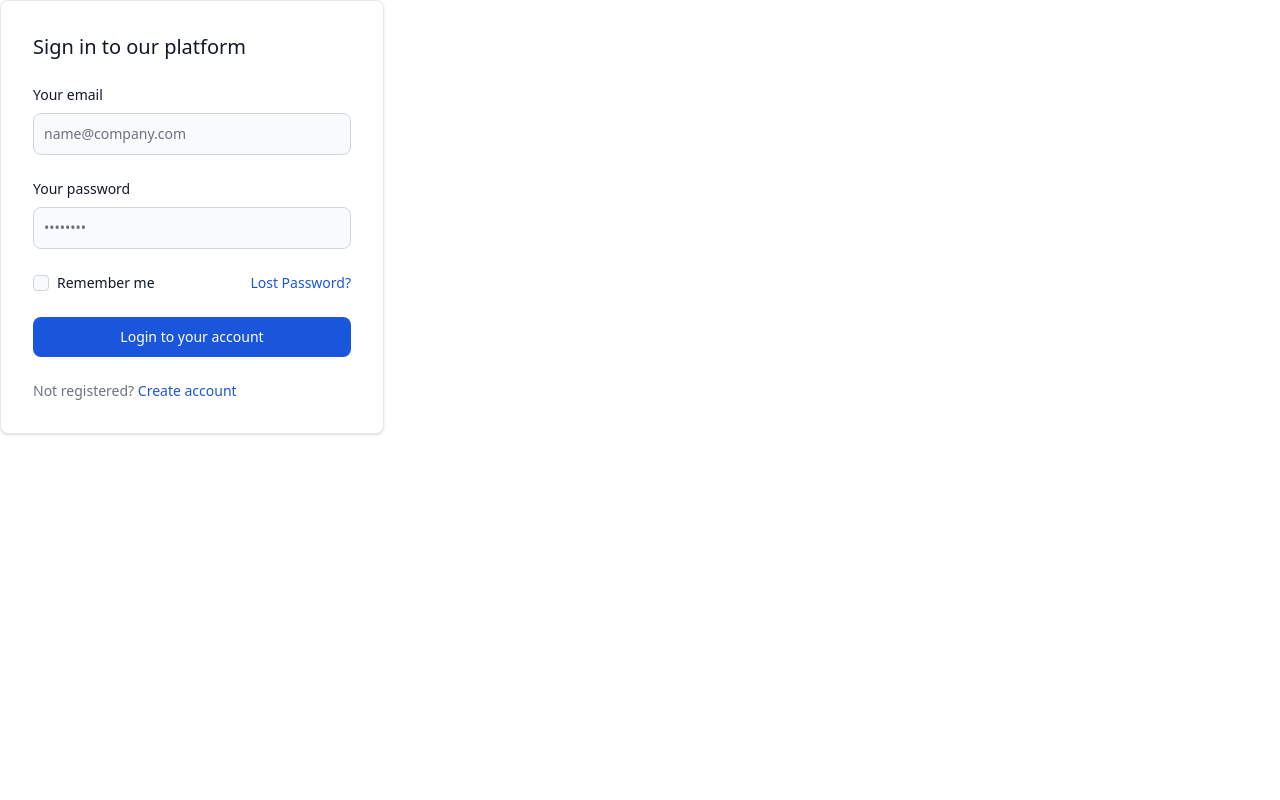
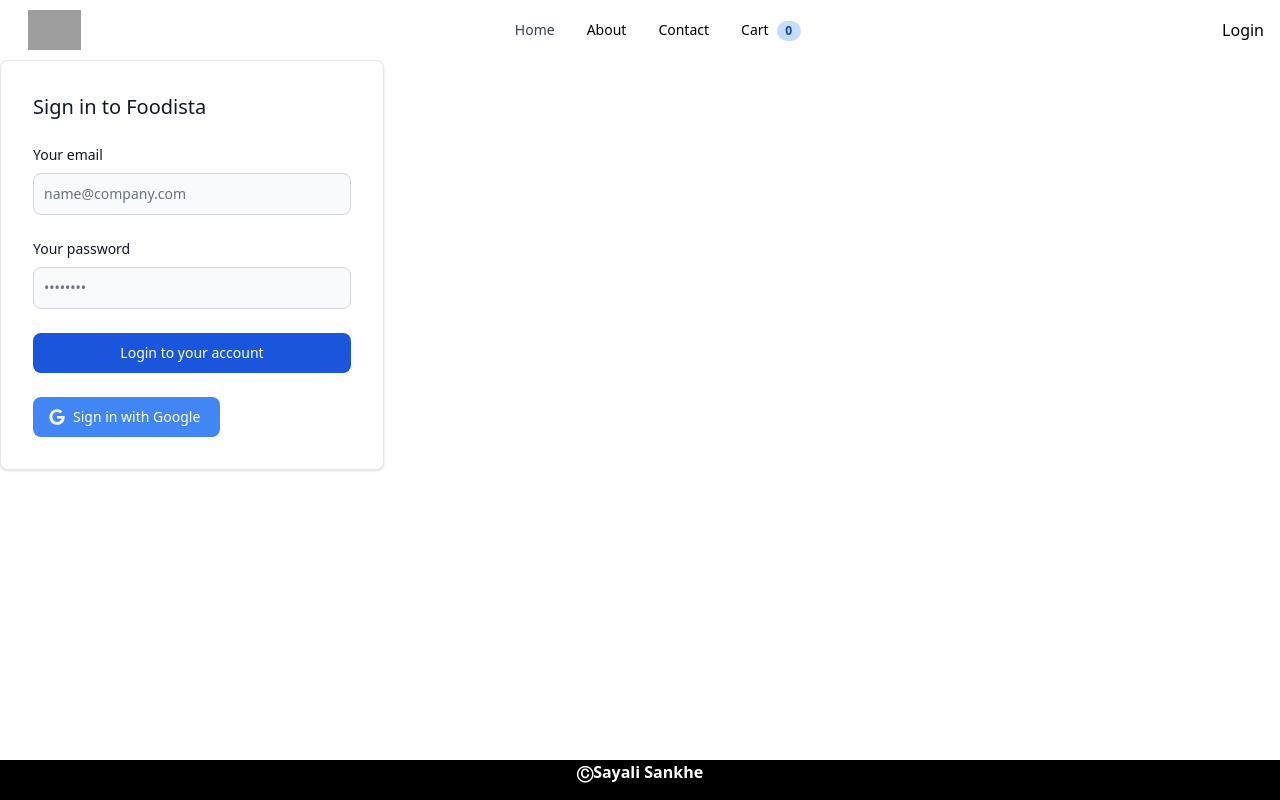
Before and after one commit to sayalisankhe5/React, a React (Vite) app: page /login in a window 1280 px wide. Built offline with nearby package versions, Linux system fonts and the light colour scheme; grey boxes are pictures that could not be loaded.

Commit message:
updates on menu and cart and login

```diff
--- a/package.json
+++ b/package.json
@@ -34,6 +34,7 @@
   "dependencies": {
     "@reduxjs/toolkit": "^1.9.2",
     "bootstrap": "^5.2.3",
+    "firebase": "^9.17.2",
     "flowbite": "^1.6.3",
     "flowbite-react": "^0.4.1",
     "formik": "^2.2.9",
--- a/src/components/Cart.js
+++ b/src/components/Cart.js
@@ -1,6 +1,7 @@
 import { useEffect, useState } from "react";
 import { useDispatch, useSelector } from "react-redux";
 import { IMG_CDN_URL } from "../constants";
+import { Modal, Button, HiOutlineExclamationCircle } from "flowbite-react";
 
 import {
   calculateTotals,
@@ -122,7 +123,7 @@
     <>
       {cartItems?.length > 0 ? (
         <>
-          <div className="relative overflow-x-auto shadow-md sm:rounded-lg  m-3">
+          <div className="relative w-full overflow-x-auto shadow-md sm:rounded-lg  m-3">
             <table className="w-full text-sm text-left text-gray-500 dark:text-gray-400">
               <thead className="text-xs text-gray-700 uppercase bg-gray-50 dark:bg-gray-700 dark:text-gray-400">
                 <tr>
@@ -288,9 +289,9 @@
             <div
               id="popup-modal"
               tabIndex="-1"
-              className="fixed bg-gray-500 opacity-80 top-0 left-0 right-0 z-50 p-4 overflow-x-hidden overflow-y-auto md:inset-0 h-modal md:h-full"
+              className="fixed bg-gray-500 opacity-95 top-0 left-0 right-0 z-50 p-4 overflow-x-hidden overflow-y-auto md:inset-0 h-modal md:h-full sm:h-full w-full"
             >
-              <div className=" w-full  flex justify-center items-center h-screen md:h-auto">
+              <div className="relative w-full  flex justify-center items-center h-screen md:h-auto">
                 <div className="relative bg-white rounded-lg shadow dark:bg-gray-700">
                   <button
                     type="button"
@@ -353,6 +354,31 @@
               </div>
             </div>
           )}
+
+          {/* <Modal
+            show={showDeleteBox}
+            size="md"
+            popup={true}
+            onClose={handleClose}
+          >
+            <Modal.Header />
+            <Modal.Body>
+              <div className="text-center">
+                <HiOutlineExclamationCircle className="mx-auto mb-4 h-14 w-14 text-gray-400 dark:text-gray-200" />
+                <h3 className="mb-5 text-lg font-normal text-gray-500 dark:text-gray-400">
+                  Are you sure you want to delete this product?
+                </h3>
+                <div className="flex justify-center gap-4">
+                  <Button color="failure" onClick={clearCart}>
+                    Yes, I'm sure
+                  </Button>
+                  <Button color="gray" onClick={handleClose}>
+                    No, cancel
+                  </Button>
+                </div>
+              </div>
+            </Modal.Body>
+          </Modal> */}
         </>
       ) : (
         <div className="flex flex-row justify-center align-middle text-gray-500">
--- a/src/components/Header.js
+++ b/src/components/Header.js
@@ -121,6 +121,7 @@
           />
         </Link>
         <div className="flex md:order-2">
+          {isLoggedIn ? (
             <Dropdown
               arrowIcon={false}
               inline={true}
@@ -144,10 +145,18 @@
               <Dropdown.Divider />
               <Dropdown.Item>Sign out</Dropdown.Item>
             </Dropdown>
+          ) : (
+            <Link to="/login">Login</Link>
+          )}
+
           <Navbar.Toggle />
         </div>
         <Navbar.Collapse>
-          <Link to="/">Home</Link>
+          <li className="block py-2 pr-4 pl-3 md:p-0 border-b border-gray-100  text-gray-700 hover:bg-gray-50 dark:border-gray-700 dark:text-gray-400 dark:hover:bg-gray-700 dark:hover:text-white md:border-0 md:hover:bg-transparent md:hover:text-blue-700 md:dark:hover:bg-transparent md:dark:hover:text-white">
+            <Link to="/" className="">
+              Home
+            </Link>
+          </li>
           <Link to="/about">About</Link>
           <Link to="/contact">Contact</Link>
           <Link to="/cart">
--- a/src/components/Login.js
+++ b/src/components/Login.js
@@ -75,11 +75,11 @@
       <div className="w-full max-w-sm p-4 bg-white border border-gray-200 rounded-lg shadow sm:p-6 md:p-8 dark:bg-gray-800 dark:border-gray-700">
         <form className="space-y-6" action="#">
           <h5 className="text-xl font-medium text-gray-900 dark:text-white">
-            Sign in to our platform
+            Sign in to Foodista
           </h5>
           <div>
             <label
-              for="email"
+              htmlhtmlFor="email"
               className="block mb-2 text-sm font-medium text-gray-900 dark:text-white"
             >
               Your email
@@ -96,14 +96,15 @@
               onBlur={formik.handleBlur}
             />
             {formik.touched.email && formik.errors.email ? (
-              <div className=" text-sm text-red-700">
-                {formik.errors.email}{" "}
-              </div>
+              <p class="mt-2 text-sm text-red-600 dark:text-red-500">
+                <span class="font-medium">Oh, snapp!</span>{" "}
+                {formik.errors.email}.
+              </p>
             ) : null}
           </div>
           <div>
             <label
-              for="password"
+              htmlFor="password"
               className="block mb-2 text-sm font-medium text-gray-900 dark:text-white"
             >
               Your password
@@ -120,12 +121,13 @@
               onBlur={formik.handleBlur}
             />
             {formik.touched.password && formik.errors.password ? (
-              <div className=" text-sm text-red-700">
-                {formik.errors.password}{" "}
-              </div>
+              <p class="mt-2 text-sm text-red-600 dark:text-red-500">
+                <span class="font-medium">Oh, snapp!</span>{" "}
+                {formik.errors.password}.
+              </p>
             ) : null}
           </div>
-          <div className="flex items-start">
+          {/* <div className="flex items-start">
             <div className="flex items-start">
               <div className="flex items-center h-5">
                 <input
@@ -137,7 +139,7 @@
                 />
               </div>
               <label
-                for="remember"
+                htmlFor="remember"
                 className="ml-2 text-sm font-medium text-gray-900 dark:text-gray-300"
               >
                 Remember me
@@ -149,22 +151,34 @@
             >
               Lost Password?
             </a>
-          </div>
+          </div> */}
           <button
             type="submit"
             className="w-full text-white bg-blue-700 hover:bg-blue-800 focus:ring-4 focus:outline-none focus:ring-blue-300 font-medium rounded-lg text-sm px-5 py-2.5 text-center dark:bg-blue-600 dark:hover:bg-blue-700 dark:focus:ring-blue-800"
           >
             Login to your account
           </button>
-          <div className="text-sm font-medium text-gray-500 dark:text-gray-300">
-            Not registered?{" "}
-            <a
-              href="#"
-              className="text-blue-700 hover:underline dark:text-blue-500"
+          <button
+            type="button"
+            class="text-white bg-[#4285F4] hover:bg-[#4285F4]/90 focus:ring-4 focus:outline-none focus:ring-[#4285F4]/50 font-medium rounded-lg text-sm px-5 py-2.5 text-center inline-flex items-center dark:focus:ring-[#4285F4]/55 mr-2 mb-2"
+          >
+            <svg
+              class="w-4 h-4 mr-2 -ml-1"
+              aria-hidden="true"
+              focusable="false"
+              data-prefix="fab"
+              data-icon="google"
+              role="img"
+              xmlns="http://www.w3.org/2000/svg"
+              viewBox="0 0 488 512"
             >
-              Create account
-            </a>
-          </div>
+              <path
+                fill="currentColor"
+                d="M488 261.8C488 403.3 391.1 504 248 504 110.8 504 0 393.2 0 256S110.8 8 248 8c66.8 0 123 24.5 166.3 64.9l-67.5 64.9C258.5 52.6 94.3 116.6 94.3 256c0 86.5 69.1 156.6 153.7 156.6 98.2 0 135-70.4 140.8-106.9H248v-85.3h236.1c2.3 12.7 3.9 24.9 3.9 41.4z"
+              ></path>
+            </svg>
+            Sign in with Google
+          </button>
         </form>
       </div>
     </>
--- a/src/components/RestaurantMenu.js
+++ b/src/components/RestaurantMenu.js
@@ -5,6 +5,8 @@
 import { addItem } from "../utils/cartSlice";
 import useRestaurantMenuFetcher from "../utils/useRestaurantMenuFetcher";
 import Shimmer from "./Shimmer";
+import NoFood from "../NoFood.jpeg";
+import { filterMenuData } from "../utils/helper";
 //import Shimmer from "./Shimmer";
 
 const RestaurantMenu = () => {
@@ -12,7 +14,7 @@
   const dispatch = useDispatch();
   // const {id} = params;
   // const {id} = useParams();
-  console.log(params);
+
   //const [restaurant, setRestaurant] = useState({});
   //const [restaurant, setRestaurant] = useState(null);
   const handleClick = () => {
@@ -27,12 +29,32 @@
   //   let priceValue = restaurant?.costForTwo.toString();
   //   priceValue = priceValue.slice(0, -2);
   // }
+  var categories = [];
+  const getUniqueCategories = (data, propertyName) => {
+    let newValues = data?.map((eachItem) => {
+      return eachItem[propertyName];
+    });
+    return ["All", ...new Set(newValues)];
+  };
+
+  if (restaurant) {
+    categories = getUniqueCategories(
+      Object.values(restaurant?.menu?.items),
+      "category"
+    );
+  }
+
+  const categoriesFilter = (categoryName) => {
+    console.log(
+      filterMenuData(Object.values(restaurant?.menu?.items), categoryName)
+    );
+  };
 
   return !restaurant ? (
     <Shimmer />
   ) : (
     <div className="pb-12">
-      <div className="flex h-60 bg-black px-32">
+      <div className="flex h-60 bg-teal-600 px-32">
         <img
           className="h-40 w-64 my-10 mr-5"
           src={IMG_CDN_URL + restaurant.cloudinaryImageId}
@@ -40,10 +62,10 @@
         <div className="h-40 my-10 text-white	">
           {/* <h1>Restaurant Id : {restaurant.id}</h1> */}
           <h2 className="	font-normal text-3xl">{restaurant.name}</h2>
-          <h3 className="text-sm font-light text-gray-400	 mt-2">
+          <h3 className="text-sm font-light text-gray-200	 mt-2">
             {restaurant.cuisines?.join(", ")}
           </h3>
-          <h2 className="text-sm font-light text-gray-400	 mt-3">
+          <h2 className="text-sm font-light text-gray-200		 mt-3">
             {restaurant.area}
           </h2>
           <div className="mt- mt-6">
@@ -52,7 +74,7 @@
                 {restaurant.avgRating > 0 ? restaurant.avgRating : "--"}
                 <span> &#9733;</span>
               </div>
-              <div className=" text-gray-400">
+              <div className=" text-gray-200	">
                 {restaurant.totalRatingsString}
               </div>
             </div>
@@ -61,35 +83,51 @@
                 {restaurant.sla?.deliveryTime} mins
                 {/* <span> &#9733;</span> */}
               </div>
-              <div className=" text-gray-400">Delivery Time</div>
+              <div className=" text-gray-200	">Delivery Time</div>
             </div>
             <div className="pl-9 pr-0 inline-block">
               <div className=" text-white">
                 {/* <span> &#8377;</span> */}
                 {restaurant?.costForTwoMsg.slice(0, 4)}
               </div>
-              <div className=" text-gray-400">Cost for two</div>
+              <div className=" text-gray-200	">Cost for two</div>
             </div>
           </div>
         </div>
       </div>
-
-      <div className="m-auto w-1/2">
+      <div className="grid grid-flow-col m-auto w-3/4">
+        <div className="col-span-2 flex flex-col border-r-2 mt-5">
+          <h2 className="font-semibold">Categories</h2>
+          <ul className="max-w-md divide-y divide-gray-200 dark:divide-gray-700">
+            {categories.map((category) => {
+              return (
+                <li
+                  className="my-2 cursor-pointer"
+                  key={category}
+                  onClick={() => categoriesFilter(category)}
+                >
+                  {category}
+                </li>
+              );
+            })}
+          </ul>
+        </div>
+        <div className="ml-2 col-span-10">
           {Object.values(restaurant?.menu?.items).map((item) => {
             return (
               <div key={item.id} className="flex w-full border-b-2 py-5	">
-              <div className="self-center">
+                <div className="self-center w-1/6">
                   {item.cloudinaryImageId ? (
                     <img
                       alt="card"
-                    className="w-36 h-20"
+                      className=" h-20"
                       src={IMG_CDN_URL + item.cloudinaryImageId}
                     />
                   ) : (
-                  <h2 className="w-36 text-center">No image</h2>
+                    <img alt="card" className="ml-4 h-20" src={NoFood} />
                   )}
                 </div>
-              <div className="flex flex-col w-96 mx-5 ">
+                <div className="flex flex-col w-1/2 mx-5 ">
                   {/* <li key={item.id}>{item.name} - </li> */}
 
                   <div className=" font-semibold">{item.name}</div>
@@ -121,6 +159,7 @@
           })}
         </div>
       </div>
+    </div>
   );
 };
 
--- /dev/null
+++ b/src/utils/googleAuthConfig.js
@@ -0,0 +1,17 @@
+// Import the functions you need from the SDKs you need
+import { initializeApp } from "firebase/app";
+// TODO: Add SDKs for Firebase products that you want to use
+// https://firebase.google.com/docs/web/setup#available-libraries
+
+// Your web app's Firebase configuration
+const firebaseConfig = {
+  apiKey: "AIzaSyDlzD7QGMBJN1tON-Nw5kRMxMjOvDenAZY",
+  authDomain: "foodistaauth.firebaseapp.com",
+  projectId: "foodistaauth",
+  storageBucket: "foodistaauth.appspot.com",
+  messagingSenderId: "1091328914330",
+  appId: "1:1091328914330:web:4f3566d012a49e027ec023",
+};
+
+// Initialize Firebase
+const app = initializeApp(firebaseConfig);
--- a/src/utils/helper.js
+++ b/src/utils/helper.js
@@ -3,3 +3,12 @@
     r.data.name.toLowerCase().includes(searchWord.toLowerCase())
   );
 }
+
+export function filterMenuData(data, categoryName) {
+  if (categoryName == "All") {
+    return data;
+  }
+  return data.filter(
+    (item) => item.category.toLowerCase() == categoryName.toLowerCase()
+  );
+}
```
Also changed, not shown: src/App.js (+4 -5 lines), src/NoFood.jpeg (added), 1 other file (tests, documents, lock files or other folders). Lines whose indentation alone changed are shown as unchanged.
